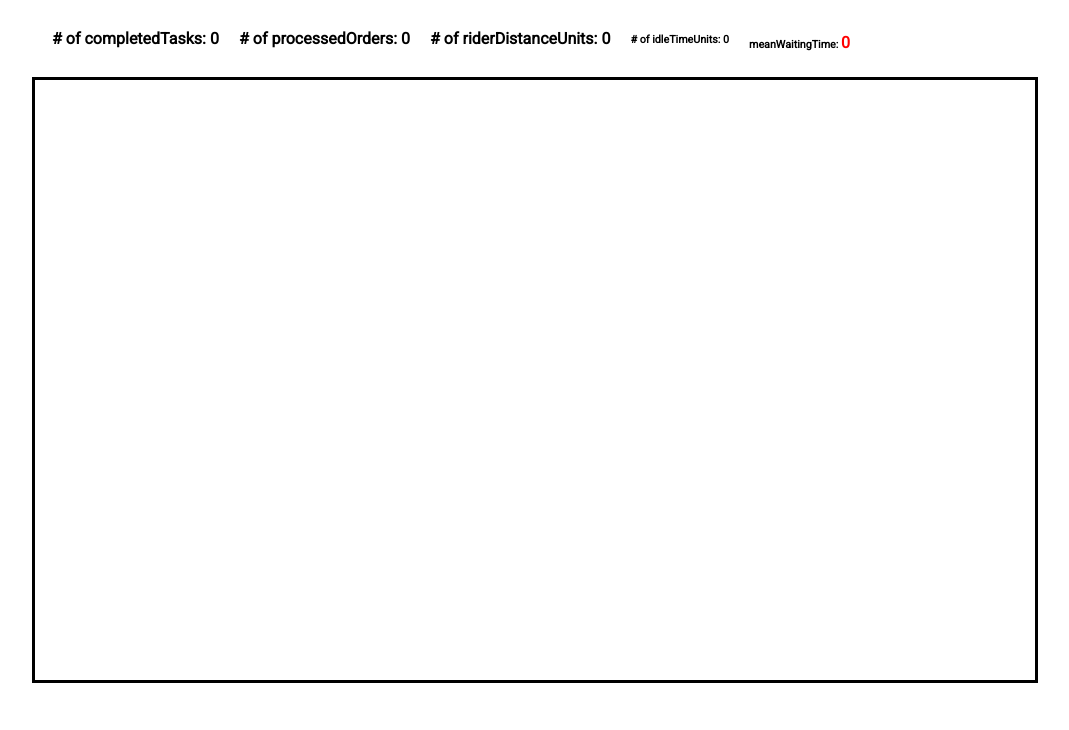
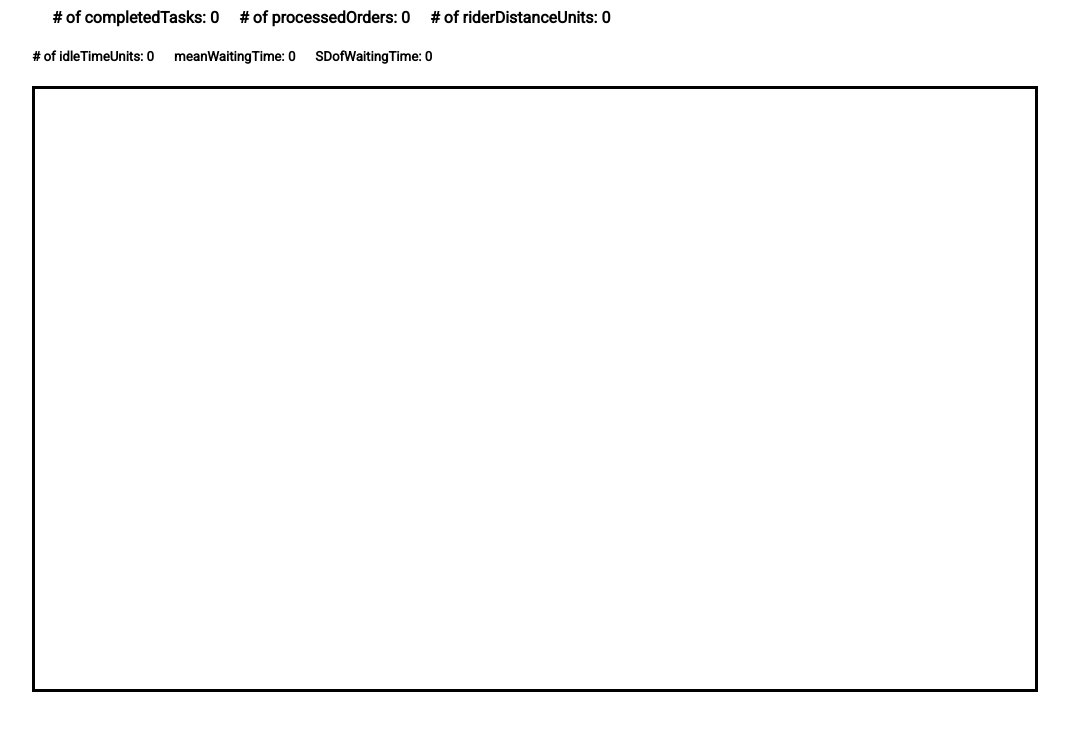
Before and after one commit to sznrbrt/delivery-simulator, a website: page index.html in a window 1280 px wide. Shown: the whole page, without its empty margins (96-1165 px from the left). Drawn offline with Linux system fonts and the light colour scheme.

Commit message:
Add standard dev and meanWaitingTime to metrics

```diff
--- a/SimulatorGameWorld.js
+++ b/SimulatorGameWorld.js
@@ -51,9 +51,22 @@ SimulatorGameWorld.prototype.update = function (delta) {
 
   let meanWaitingTime = this.waitingTimes.reduce((a, b) => a + b, 0) / (this.waitingTimes.length === 0 ? 1 : this.waitingTimes.length);
 
+  // SD
+  let squareDiffs = this.waitingTimes.map(function(value){
+    let diff = value - meanWaitingTime;
+    let sqr = diff * diff;
+    return sqr;
+  });
+
+
+  let avgSquareDiff = average(squareDiffs);
+
+  let stdDev = Math.sqrt(avgSquareDiff);
+
   document.getElementById('completedTasksMeter').innerHTML = this.completedOrders;
   document.getElementById('idleTimeUnitMeter').innerHTML = Math.floor(this.idleTimeUnit);
   document.getElementById('meanWaitingTime').innerHTML = meanWaitingTime.toFixed(2);
+  document.getElementById('SDofWaitingTime').innerHTML = stdDev.toFixed(2);
 };
 
 // Draw method for SimulatorGameWorld
@@ -62,3 +75,12 @@ SimulatorGameWorld.prototype.draw = function () {
   this.city.draw();
   this.restaurants.forEach((restaurant) => restaurant.draw());
 };
+
+function average(data){
+  var sum = data.reduce(function(sum, value){
+    return sum + value;
+  }, 0);
+
+  var avg = data.length > 0 ? sum / data.length : 0;
+  return avg;
+}
--- a/game-layout.css
+++ b/game-layout.css
@@ -25,19 +25,26 @@ body {
 .heading-container {
 	display: flex;
 	flex: 1;
-	flex-direction: row;
+	flex-direction: column;
 }
 
-.heading-container>div:first-of-type {
+.container-row>div:first-of-type {
 	margin-left: 0px;
 }
 
-.heading-container>div {
+.container-row>div {
 	margin-left: 20px;
 }
 
 #meanWaitingTime {
-	font-size: 16px;
-	font-weight: bold;
-	color: red;
 }
+
+.container-row {
+	height: auto;
+	display: flex;
+	flex-direction: row;
+}
+
+h4 {
+	margin: 0;
+}
--- a/index.html
+++ b/index.html
@@ -28,6 +28,7 @@
 <body>
 <div id="fixedwidth">
   <div class="heading-container">
+    <div class="container-row">
       <div>
         <h4><span id="time"></span></h4>
       </div>
@@ -40,11 +41,17 @@
       <div>
         <h4># of riderDistanceUnits: <span id="distanceUnitMeter">0</span></h4>
       </div>
+    </div>
+    <div class="container-row">
       <div>
-      <h6># of idleTimeUnits: <span id="idleTimeUnitMeter">0</span></h6>
+        <h5># of idleTimeUnits: <span id="idleTimeUnitMeter">0</span></h5>
       </div>
       <div>
-      <h6>meanWaitingTime: <span id="meanWaitingTime">0</span></h6>
+        <h5>meanWaitingTime: <span id="meanWaitingTime">0</span></h5>
+      </div>
+      <div>
+        <h5>SDofWaitingTime: <span id="SDofWaitingTime">0</span></h5>
+      </div>
     </div>
   </div>
   <div id="canvas-container">
```
Lines whose indentation alone changed are shown as unchanged.
